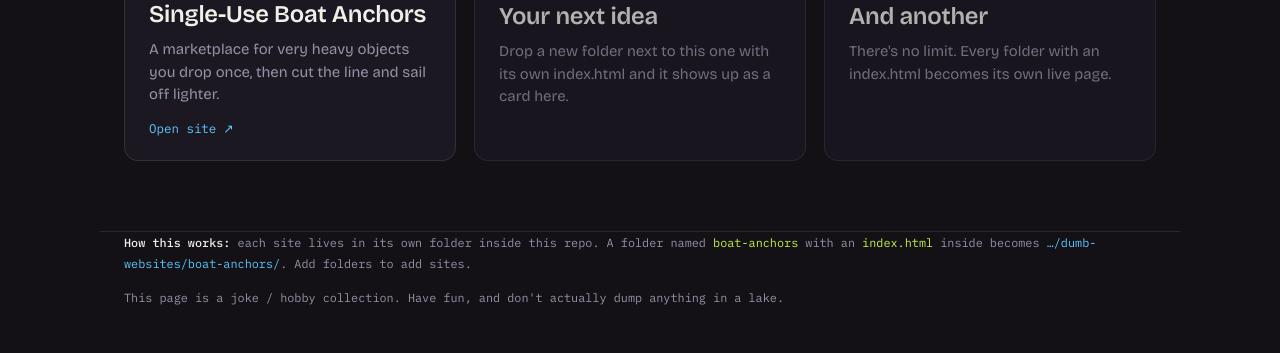
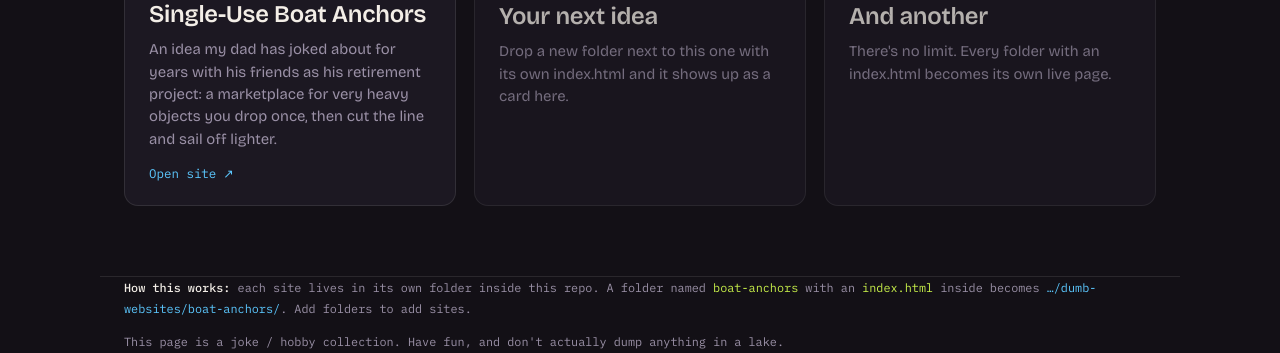
Before and after one commit to mhad00f/dumb-websites, a plain HTML site: page index.html in a window 1280 px wide. Shown: the part 471-824 px from the top of the page. Before the commit the page ends 800 px from the top, so only its background shows below. Drawn offline with nearby package versions, Linux system fonts and the light colour scheme.

Commit message:
Update description for Single-Use Boat Anchors
Expanded description of the marketplace concept.

```diff
--- a/index.html
+++ b/index.html
@@ -68,7 +68,7 @@
         <span class="badge on">Live</span>
         <div class="emoji">&#9875;</div>
         <h2>Single-Use Boat Anchors</h2>
-        <p>A marketplace for very heavy objects you drop once, then cut the line and sail off lighter.</p>
+        <p>An idea my dad has joked about for years with his friends as his retirement project: a marketplace for very heavy objects you drop once, then cut the line and sail off lighter.</p>
         <span class="go">Open site <span class="arrow">&#8599;</span></span>
       </a>
 
```
